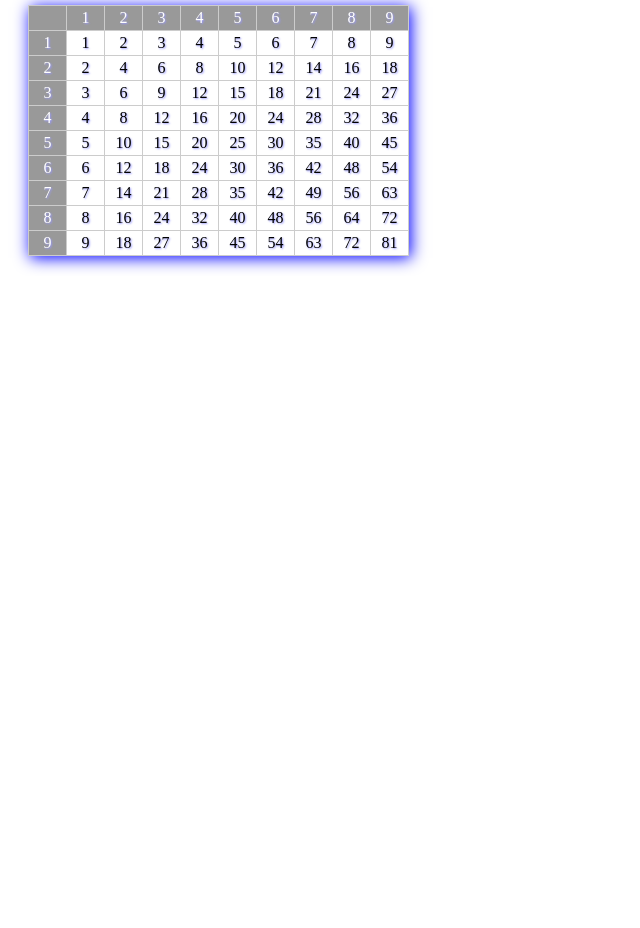
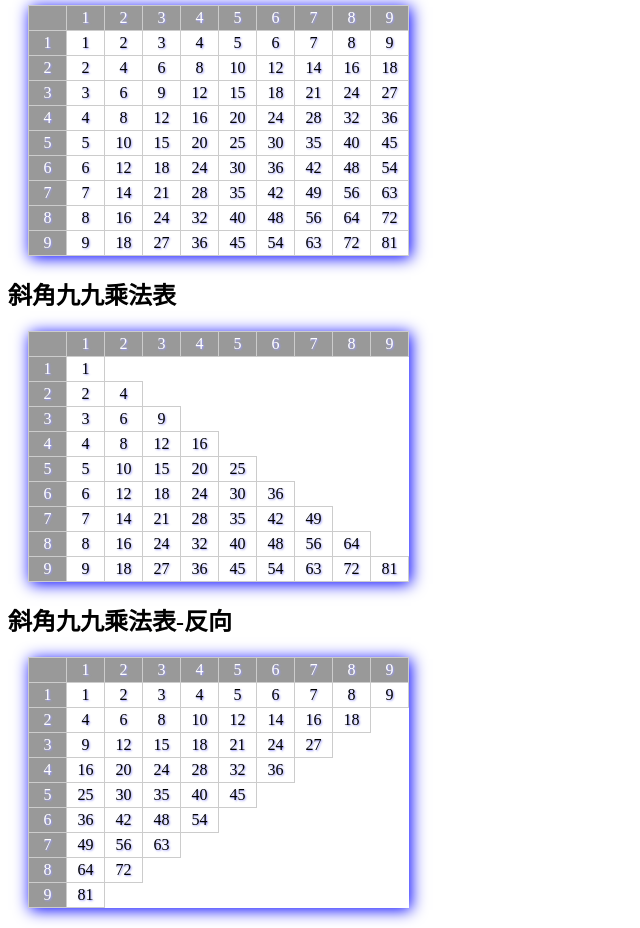
Before and after one commit to ririmayuz/1141PHPBASIC, a PHP site: page /loop/index.php in a window 1280 px wide. Shown: the part 582-1510 px from the top of the page, without its empty margins (0-640 px from the left). Before the commit the page ends 853 px from the top, so only its background shows below. Run offline with PHP 8.4, Linux system fonts and the light colour scheme.

Commit message:
斜角九九乘法表(票價表練習)

```diff
--- a/loop/index.php
+++ b/loop/index.php
@@ -127,7 +127,11 @@ for($j=3; $j<=100; $j=$j+2){
                 echo "<td>$j</td>";
 
             for($i=1; $i<=9; $i++){//負責格子
+
                 echo "<td> ". ($j * $i) . "</td>";
+                //課堂練習:票價表
+                //整個右上半部不顯示
+                //每一格都要判斷這一格要不要顯示
             }
 
             echo "</tr>";
@@ -136,6 +140,123 @@ for($j=3; $j<=100; $j=$j+2){
 
 </table>
 
+<h2>斜角九九乘法表</h2>
+ <style>
+    #tt{
+        border-collapse:collapse;
+        margin: 20px;
+        box-shadow:2px 2px 15px blue;
+    }
+    #tt td{
+        padding: 3px 6px;
+        border: 1px solid #CCC;
+        text-align: center;
+        width: 25px;
+        text-shadow:1px 1px 2px #99f;
+    }
+    #tt tr:nth-child(1),
+    #tt td:nth-child(1){
+        background-color: #999;
+        color: white;
+    }
+    #tt td:hover{
+        background-color:yellow;
+        color:skyblue;
+    }
+ </style>
+<table id='tt'>
+        <tr>
+            <td></td>
+            <td>1</td>
+            <td>2</td>
+            <td>3</td>
+            <td>4</td>
+            <td>5</td>
+            <td>6</td>
+            <td>7</td>
+            <td>8</td>
+            <td>9</td>
+        </tr>
+        <?php
+        for($j=1; $j<=9; $j++){//負責橫列的動作
+
+            echo "<tr>";
+                echo "<td>$j</td>";
+
+            for($i=1; $i<=9; $i++){//負責格子
+                if($i<=$j){
+                    echo "<td> ". ($j * $i) . "</td>";
+                }
+
+                //課堂練習:票價表
+                //整個右上半部不顯示
+                //每一格都要判斷這一格要不要顯示
+            }
+
+            echo "</tr>";
+        }
+        ?>
+
+</table>
+
+<h2>斜角九九乘法表-反向</h2>
+ <style>
+    #tt{
+        border-collapse:collapse;
+        margin: 20px;
+        box-shadow:2px 2px 15px blue;
+    }
+    #tt td{
+        padding: 3px 6px;
+        border: 1px solid #CCC;
+        text-align: center;
+        width: 25px;
+        text-shadow:1px 1px 2px #99f;
+    }
+    #tt tr:nth-child(1),
+    #tt td:nth-child(1){
+        background-color: #999;
+        color: white;
+    }
+    #tt td:hover{
+        background-color:yellow;
+        color:skyblue;
+    }
+ </style>
+<table id='tt'>
+        <tr>
+            <td></td>
+            <td>1</td>
+            <td>2</td>
+            <td>3</td>
+            <td>4</td>
+            <td>5</td>
+            <td>6</td>
+            <td>7</td>
+            <td>8</td>
+            <td>9</td>
+        </tr>
+        <?php
+        for($j=1; $j<=9; $j++){//負責橫列的動作
+
+            echo "<tr>";
+                echo "<td>$j</td>";
+
+            for($i=1; $i<=9; $i++){//負責格子
+                if($i>=$j){ //!!!注意這行!!!
+                    echo "<td> ". ($j * $i) . "</td>";
+                }
+
+                //課堂練習:票價表
+                //整個右上半部不顯示
+                //每一格都要判斷這一格要不要顯示
+            }
+
+            echo "</tr>";
+        }
+        ?>
+
+</table>
 
 </body>
 </html>
```
